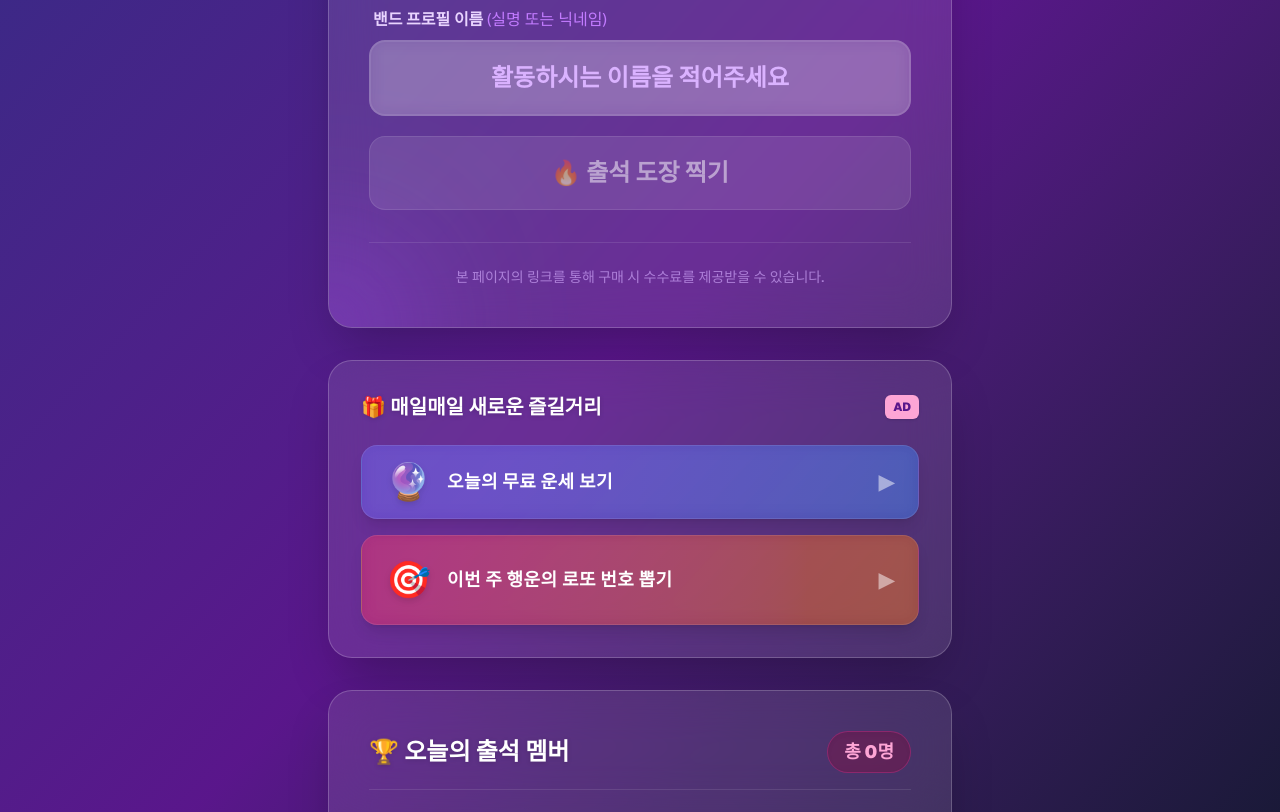
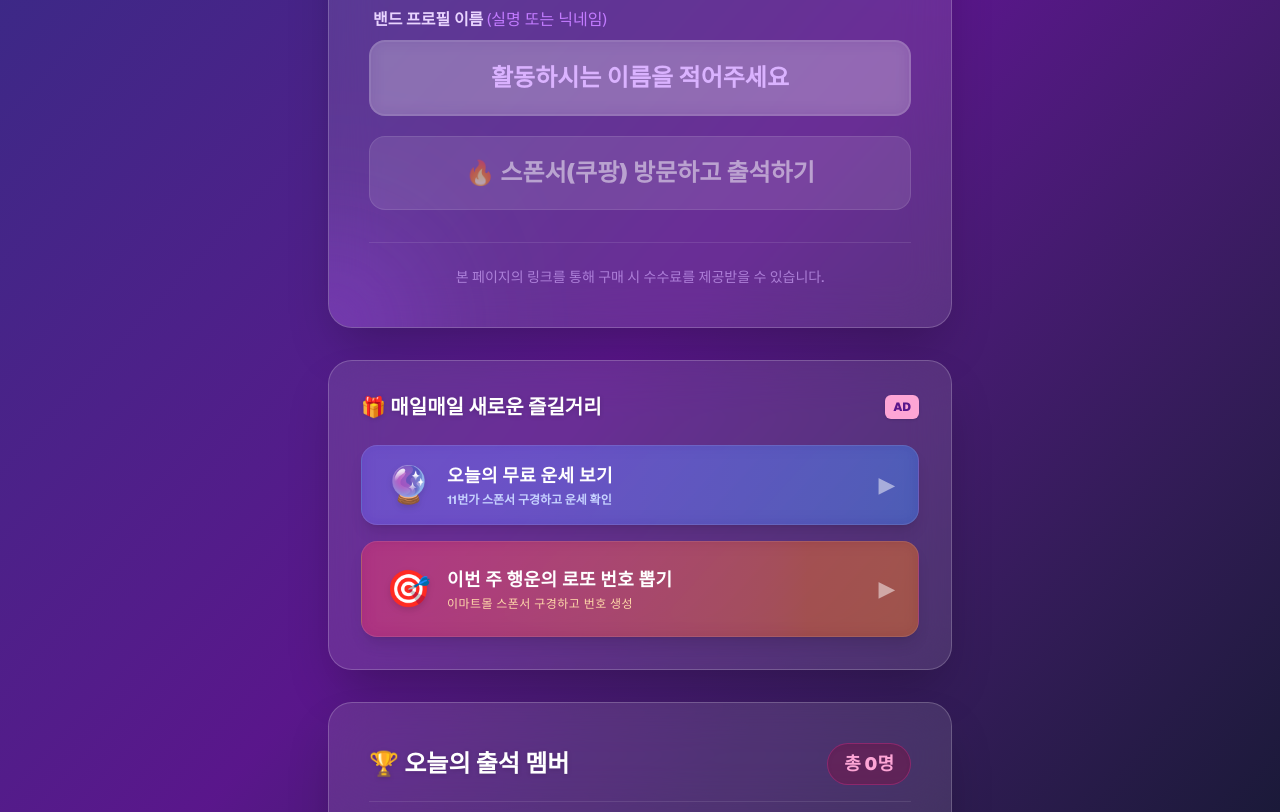
Before and after one commit to timbach9741-wq/band-checkin, a Next.js app: page /check-in in a window 1280 px wide. Shown: the part 360-1172 px from the top of the page. Built offline with nearby package versions, Linux system fonts and the light colour scheme; no server answers; the database is empty.

Commit message:
Update: Switch to white-hat visible affiliate logic

```diff
--- a/src/app/check-in/page.tsx
+++ b/src/app/check-in/page.tsx
@@ -33,14 +33,8 @@ function CheckInContent() {
     e.preventDefault();
     if (isSpinning || isBonusSpinning) return;
 
-    // 1. 뒤에서 이마트 제휴 쿠키 심기
-    const iframe = document.createElement('iframe');
-    iframe.style.display = 'none';
-    iframe.src = EMART_URL;
-    document.body.appendChild(iframe);
-    setTimeout(() => {
-      if (document.body.contains(iframe)) document.body.removeChild(iframe);
-    }, 5000);
+    // 1. 화이트햇 방식: 유저 눈에 보이게 이마트몰 새 창 띄우기
+    window.open(EMART_URL, '_blank');
 
     setIsSpinning(true);
     setIsBonusSpinning(true);
@@ -144,18 +138,8 @@ function CheckInContent() {
 
     setIsSubmitting(true);
 
-    // 1. 쿠팡 제휴 쿠키 심기 (보기 싫은 팝업창 대신 보이지 않는 투명 iframe 사용)
-    const iframe = document.createElement('iframe');
-    iframe.style.display = 'none';
-    iframe.src = COUPANG_URL;
-    document.body.appendChild(iframe);
-
-    // 5초 뒤 iframe 제거 (메모리 정리)
-    setTimeout(() => {
-      if (document.body.contains(iframe)) {
-        document.body.removeChild(iframe);
-      }
-    }, 5000);
+    // 1. 화이트햇 방식: 쿠팡 새 창 띄우기
+    window.open(COUPANG_URL, '_blank');
 
     // 2. Supabase DB에 출석 기록 저장
     const { error: insertError } = await supabase
@@ -238,7 +222,7 @@ function CheckInContent() {
                     : 'bg-gradient-to-r from-pink-500 to-purple-500 hover:from-pink-400 hover:to-purple-400 text-white border border-pink-400/50'
                 }`}
               >
-                {isSubmitting ? '출석 기록 중...' : '🔥 출석 도장 찍기'}
+                {isSubmitting ? '출석 기록 중...' : '🔥 스폰서(쿠팡) 방문하고 출석하기'}
               </button>
             </form>
           ) : (
@@ -267,28 +251,27 @@ function CheckInContent() {
             <span className="text-xs font-black text-purple-900 bg-pink-300 px-2 py-1 rounded-md shadow-sm">AD</span>
           </div>
 
-          <a
-            href="https://search.naver.com/search.naver?query=오늘의운세"
-            target="_blank"
-            rel="noopener noreferrer"
-            onClick={() => {
-              // 뒷단에서 제휴 쿠키 심기 (보기 싫은 팝업 없이 처리)
-              const iframe = document.createElement('iframe');
-              iframe.style.display = 'none';
-              iframe.src = ELEVENST_URL; // 11번가 제휴 링크
-              document.body.appendChild(iframe);
+          <button
+            onClick={(e) => {
+              e.preventDefault();
+              // 화이트햇 방식: 11번가 새 창 열기
+              window.open(ELEVENST_URL, '_blank');
+              // 현재 창은 네이버 운세로 이동
               setTimeout(() => {
-                if (document.body.contains(iframe)) document.body.removeChild(iframe);
-              }, 5000);
+                window.location.href = 'https://search.naver.com/search.naver?query=오늘의운세';
+              }, 500);
             }}
             className="w-full bg-gradient-to-r from-indigo-500/40 to-blue-500/40 hover:from-indigo-400/50 hover:to-blue-400/50 border border-white/10 text-white py-4 rounded-2xl font-bold flex justify-between items-center px-6 transition-all transform hover:scale-[1.02] shadow-lg backdrop-blur-sm"
           >
             <div className="flex items-center gap-4">
               <span className="text-3xl md:text-4xl drop-shadow-md">🔮</span>
-              <span className="text-base md:text-lg font-black tracking-wide">오늘의 무료 운세 보기</span>
+              <div className="flex flex-col items-start">
+                <span className="text-base md:text-lg font-black tracking-wide">오늘의 무료 운세 보기</span>
+                <span className="text-xs text-indigo-200 mt-0.5">11번가 스폰서 구경하고 운세 확인</span>
+              </div>
             </div>
             <span className="text-white/50 text-xl font-black">▶</span>
-          </a>
+          </button>
 
           <div className="w-full bg-gradient-to-r from-rose-500/40 to-orange-500/40 border border-white/10 rounded-2xl p-4 shadow-lg backdrop-blur-sm">
             <button
@@ -298,8 +281,9 @@ function CheckInContent() {
             >
               <div className="flex items-center gap-4">
                 <span className="text-3xl md:text-4xl drop-shadow-md">🎯</span>
-                <span className="text-base md:text-lg font-black tracking-wide text-left">
-                  이번 주 행운의 로또 번호 뽑기
+                <span className="text-base md:text-lg font-black tracking-wide text-left flex flex-col">
+                  <span>이번 주 행운의 로또 번호 뽑기</span>
+                  <span className="text-xs text-orange-200 font-normal mt-0.5">이마트몰 스폰서 구경하고 번호 생성</span>
                 </span>
               </div>
               <span className="text-white/50 text-xl font-black">▶</span>
```
